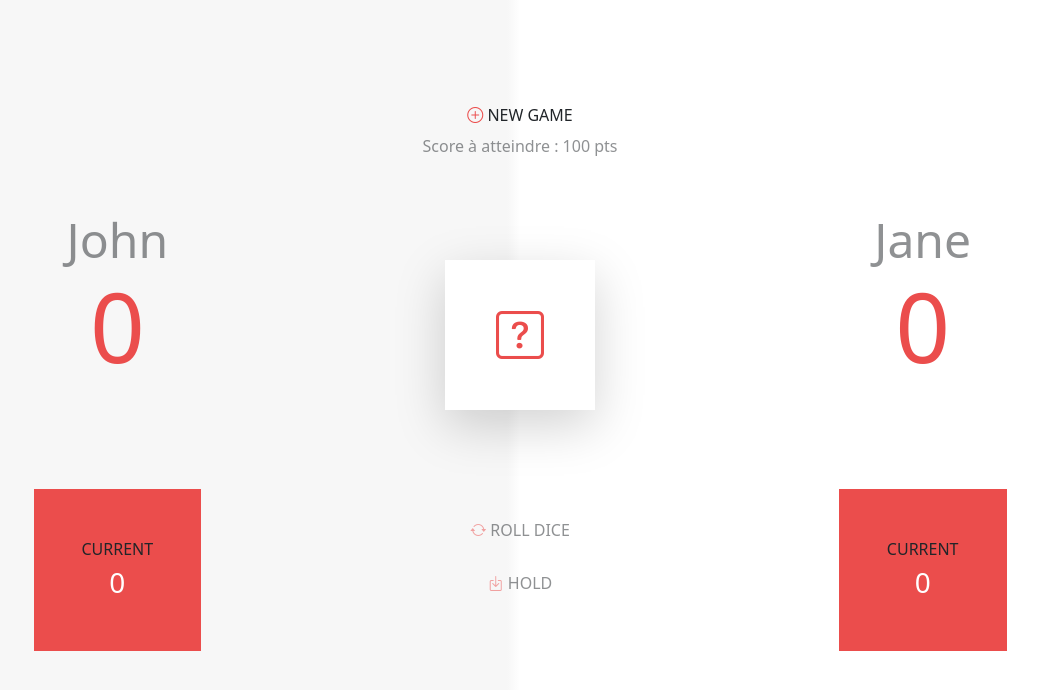
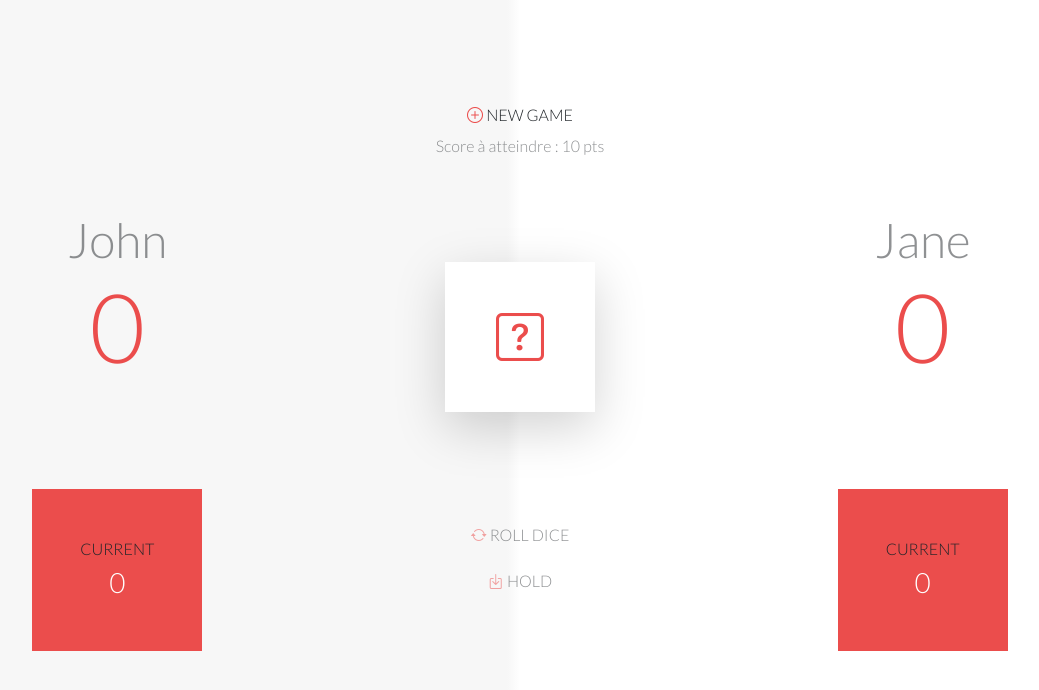
Before and after one commit to Eurz/Eurz.github.io, a website with bundled scripts: page index.html in a window 1280 px wide. Shown: the whole page, without its empty margins (120-1159 px from the left). Built offline with nearby package versions, Linux system fonts and the light colour scheme.

Commit message:
Adding the Lato font-family

```diff
--- a/index.html
+++ b/index.html
@@ -64,11 +64,14 @@
                             <i class="bi bi-question-square"></i>
                         </div>
                     </div>
-                    <div class="btn-group-vertical">
-                        <button id="btn-roll-dice" class="btn mb-3">
+                    <div class="d-grid gap-2">
+                        <button id="btn-roll-dice" class="btn">
                             <i class="bi bi-arrow-repeat text-main-game"></i>
                             ROLL DICE</button
-                        ><button id="btn-hold" class="btn">
+                        ><button
+                            id="btn-hold"
+                            class="btn btn-main-game btn-test"
+                        >
                             <i
                                 class="bi bi-box-arrow-in-down text-main-game"
                             ></i>
--- a/js/Game.js
+++ b/js/Game.js
@@ -11,7 +11,7 @@ export default class Game {
         this.btnNewGame = document.querySelector('#btn-new-game')
         this.btnRollDice = document.querySelector('#btn-roll-dice')
         this.btnhold = document.querySelector('#btn-hold')
-        this.maxScore = 100
+        this.maxScore = 10
         this.dice = document.querySelector('#dice-container i')
 
         this.playerOne = playerOne
@@ -106,7 +106,7 @@ export default class Game {
             <div class="modal-content">
                 <div class="modal-body">
                 <img src="../img/victoire.jpg" class="img-fluid mb-4" alt="${this.currentPlayer.getName} a gagné ">
-                ${this.currentPlayer.getName} a remporté la partie avec un score de ${this.currentPlayer.getGlobalScore} points</div>
+                <strong>${this.currentPlayer.getName}</strong> a remporté la partie avec un score de <strong>${this.currentPlayer.getGlobalScore}</strong> points</div>
                 <div class="p-3">
                 <div class="d-grid gap-2">
                     <button type="button" class="btn btn-secondary" data-bs-dismiss="modal">Sortir</button>
--- a/scss/custom.scss
+++ b/scss/custom.scss
@@ -1,8 +1,11 @@
 // Import bootstrap
 @import '../node_modules/bootstrap/scss/bootstrap';
+
 // Custom code
 $primary: orange;
 $light: #f7f7f7;
+
+$pink-orange: #eb4d4c;
 
 $custom-theme-colors: (
     'main-game': #eb4d4c,
@@ -14,6 +17,7 @@ $custom-theme-colors: (
 .text-main-game {
     color: #eb4d4c;
 }
+
 .bg-body-game {
     background: rgb(247, 247, 247);
     background: linear-gradient(
@@ -86,4 +90,10 @@ $custom-theme-colors: (
 }
 
 // SCSS Variables
-$theme-colors: map-merge($custom-theme-colors, $theme-colors);
+$theme-colors: map-merge($theme-colors, $custom-theme-colors);
+
+@import url('https://fonts.googleapis.com/css2?family=Lato:wght@300&display=swap');
+
+:root {
+    --bs-body-font-family: 'Lato', sans-serif;
+}
```
Also changed, not shown: css/custom.min.css, 2 other files.
